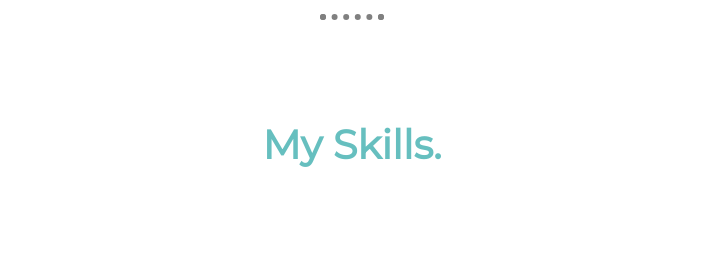
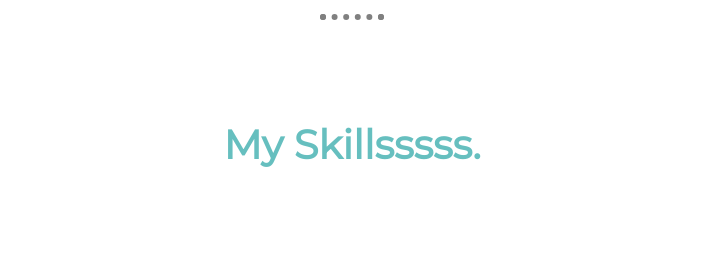
Before and after one commit to rgoyal10/MyResumeSite, a plain HTML site: page index.html in a window 1280 px wide. Shown: the part 1400-1657 px from the top of the page, without its empty margins (288-991 px from the left). Drawn offline with Linux system fonts and the light colour scheme.

Commit message:
Update index.html

```diff
--- a/index.html
+++ b/index.html
@@ -24,7 +24,7 @@
         </div>
         <hr>
         <div class="skills">
-          <h2>My Skills.</h2>
+          <h2>My Skillsssss.</h2>
           <div class="skill-row">
             <img class="technical-skills-image" src="http://cdn.lowgif.com/full/1cc35c8898f0799e-.gif" alt="technical-skill-image">
             <h3>Technical Skills</h3>
```
